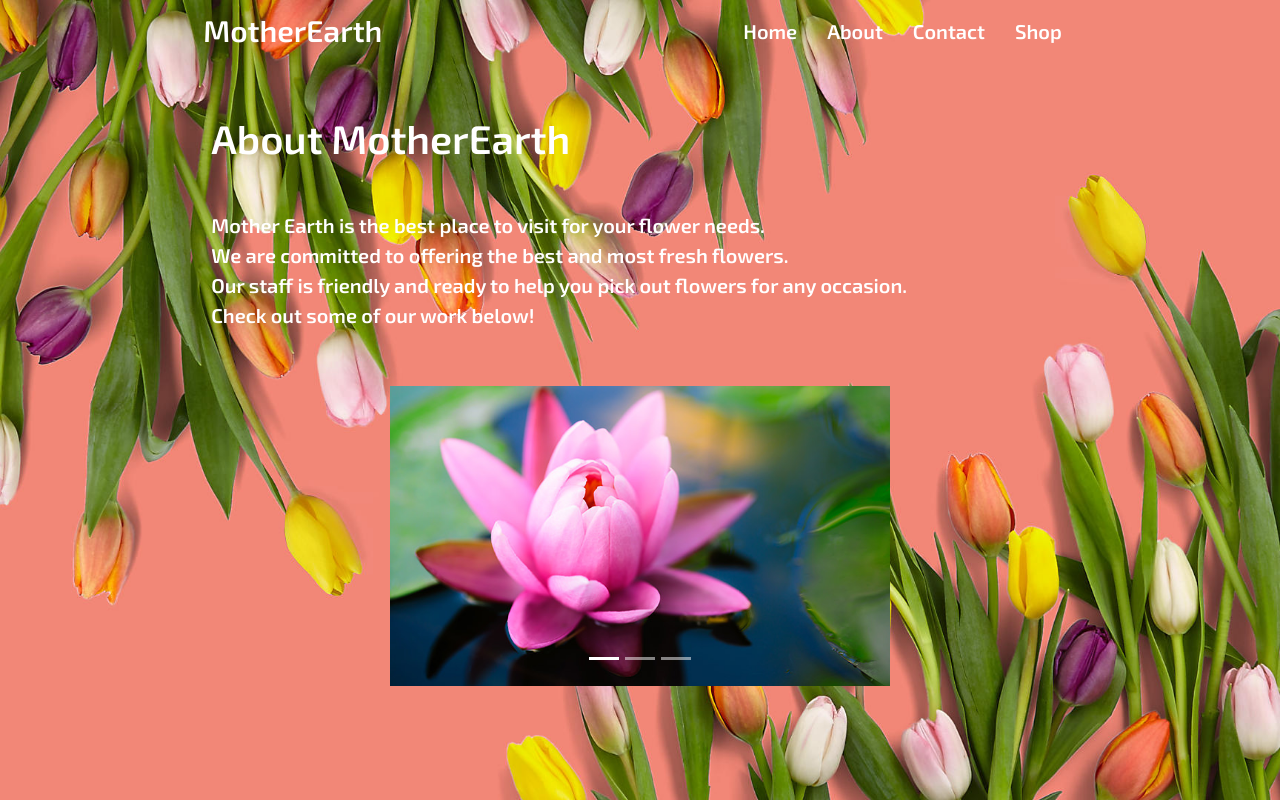
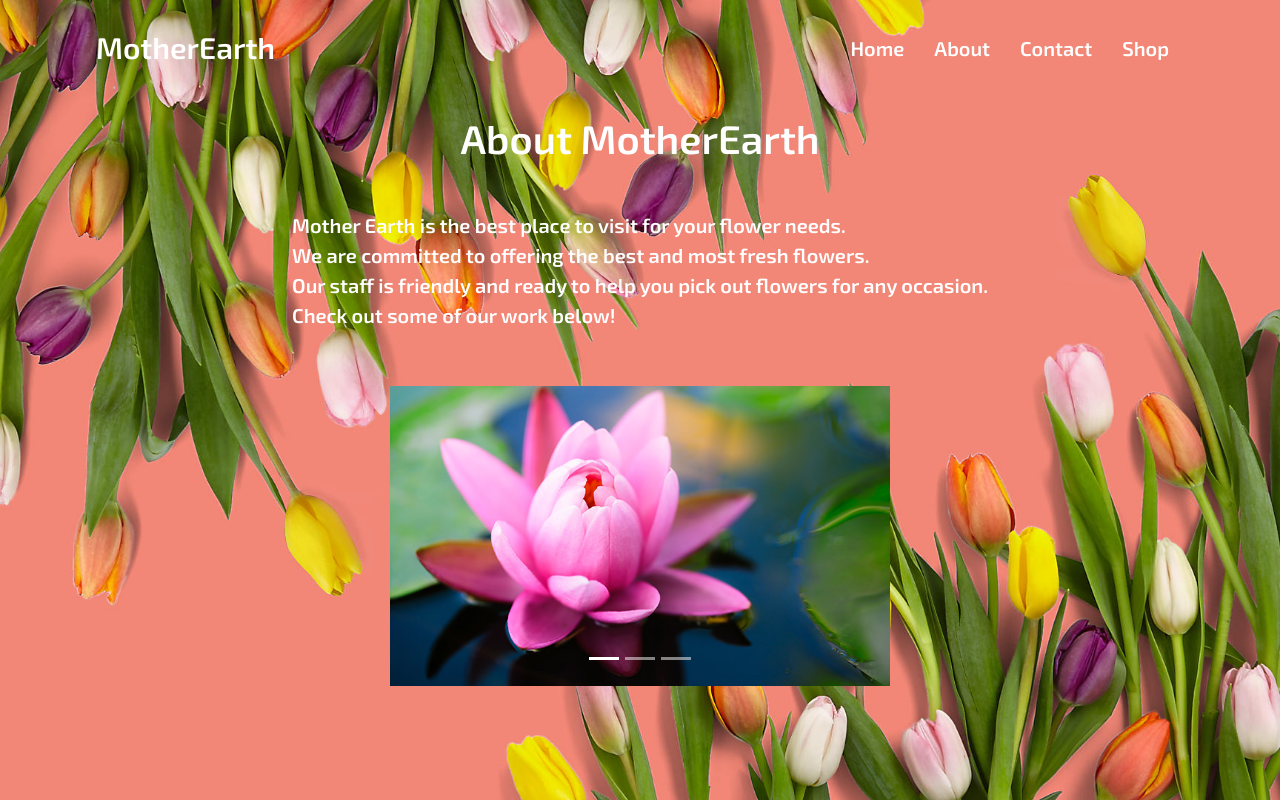
Before and after one commit to ovalenzu20/INF124PA1, a PHP site: page /about.html in a window 1280 px wide; the page is wider, and only the part inside the window is pictured. Run offline with PHP 8.4, Linux system fonts and the light colour scheme.

Commit message:
Fixed about page

```diff
--- a/about.html
+++ b/about.html
@@ -20,15 +20,11 @@
   </head>
 <bo>
 
-<div id="header">
     <div class="navbarContainer">
-        <div class="navbar ">
+        <div class="navbarbs ">
             <div class="logo">
                 <div class="logoText">MotherEarth</div>
                 <div class="logoImage">MotherEarth</div>
-
-                <!-- <img class="logoImage" src="/images/icon.png" alt=""> -->
-
             </div>
 
             <div class="menu">
@@ -48,13 +44,15 @@
                 </div>
             </div>
 
-            <div class="collapse">
+            <div class="collapses">
                 <i class="hamburger fa fa-bars fa-1x" aria-hidden="true"></i>
             </div>
         </div>
 
+    </div>
 
-    </div>
+
+
     <div id="heroImage">
         <h1 id="aboutTexth1"> About MotherEarth </h1>
 
--- a/css/nav.css
+++ b/css/nav.css
@@ -25,6 +25,14 @@
     "menuDropDown menuDropDown";
 }
 
+.navbarbs {
+  display: grid;
+  grid-template-columns: 50% 50%;
+  grid-template-rows: 95px auto;
+  grid-template-areas:
+    "logo navMenu"
+    "menuDropDown menuDropDown";
+}
 .logo {
   grid-area: logo;
   padding-left: 15%;
@@ -122,7 +130,7 @@
   .menuItem:nth-child(odd):hover {
     color: rgb(255, 255, 255);
   }
-  .collapse {
+  .collapses {
     background-color: rgb(255, 255, 255);
     color: rgb(112, 112, 112);
     grid-area: navMenu;
--- a/index.css
+++ b/index.css
@@ -24,9 +24,8 @@
   height: 100px;
 }
 
-.menuItem
-{
-  color:white;
+.menuItem {
+  color: white;
 }
 
 .parallax {
@@ -41,18 +40,14 @@
 #aboutTexth1 {
   font-family: "Exo 2", sans-serif;
   font-size: 40px;
-  width: 100%;
   text-align: left;
-  margin-left: 33%;
   color: white;
 }
 #aboutText {
   font-family: "Exo 2", sans-serif;
   font-size: 20px;
-  width: 100%;
   text-align: left;
   margin-top: 40px;
-  margin-left: 33%;
   color: white;
 }
 
@@ -79,7 +74,9 @@
   color: white;
 }
 
-
+#carouselExampleIndicators {
+  width: 500px;
+}
 .infoBar {
   background-image: url("/imgs/jasmine.jpg");
   height: 50vh;
@@ -108,26 +105,22 @@
   background-color: #ffffff;
 }
 
-
-
-#shop
-{
+#shop {
   color: white;
   margin-top: 150px;
 }
-
 
 #shop table {
   font-family: arial, sans-serif;
   border-collapse: collapse;
   width: 80%;
-  margin-left:auto;
-  margin-right:auto;
+  margin-left: auto;
+  margin-right: auto;
   color: white;
-
 }
 
-#shop td, th {
+#shop td,
+th {
   border: 1px solid #dddddd;
   text-align: left;
   padding: 8px;
@@ -136,10 +129,10 @@
 
 #shop tr:nth-child(even) {
   background-color: #77f2b6;
-  color: #F28777;
+  color: #f28777;
 }
 
-#shop td img{
+#shop td img {
   width: 150px;
   height: 150px;
 }
```
Also changed, not shown: Index.html (+21 -15 lines).
